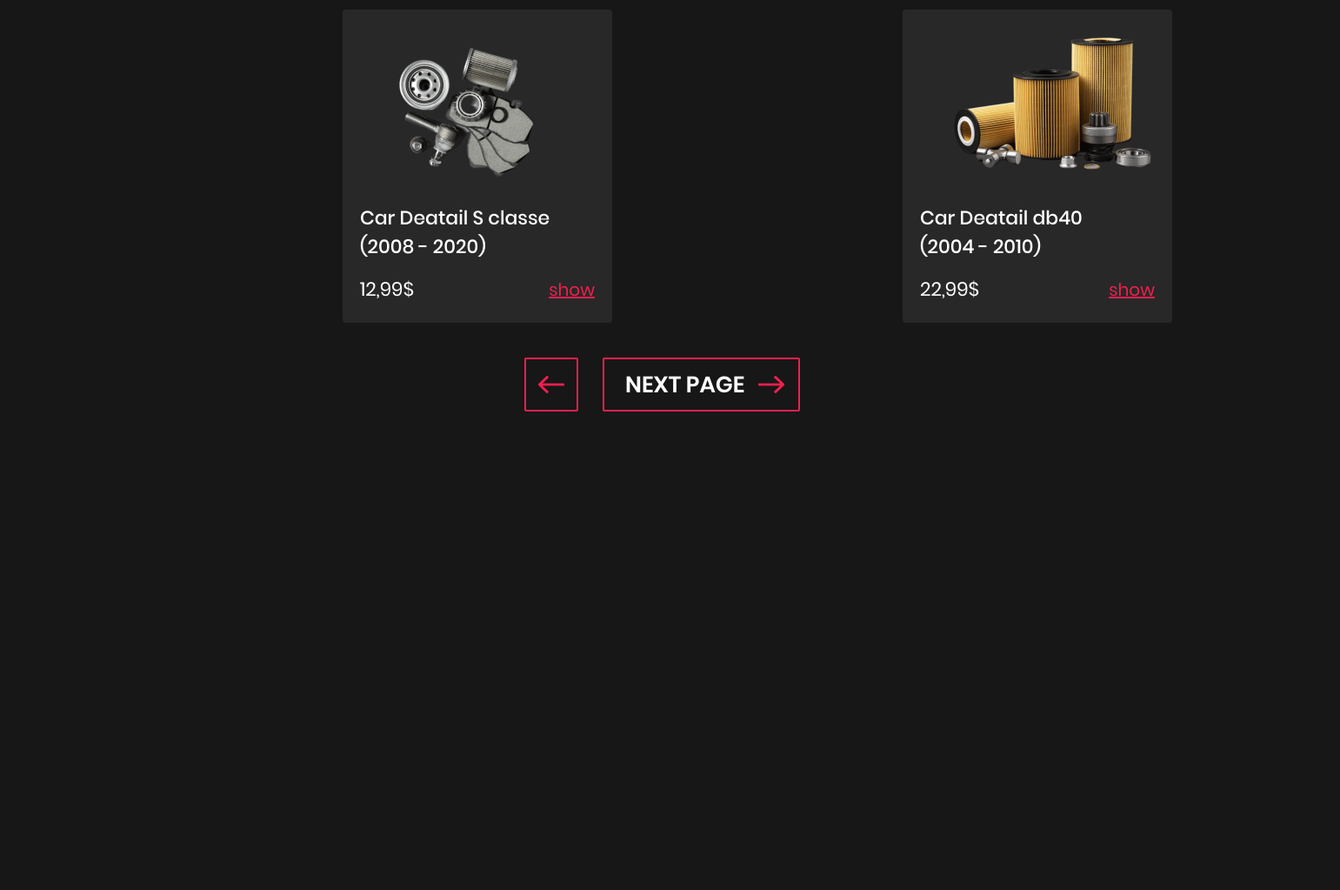
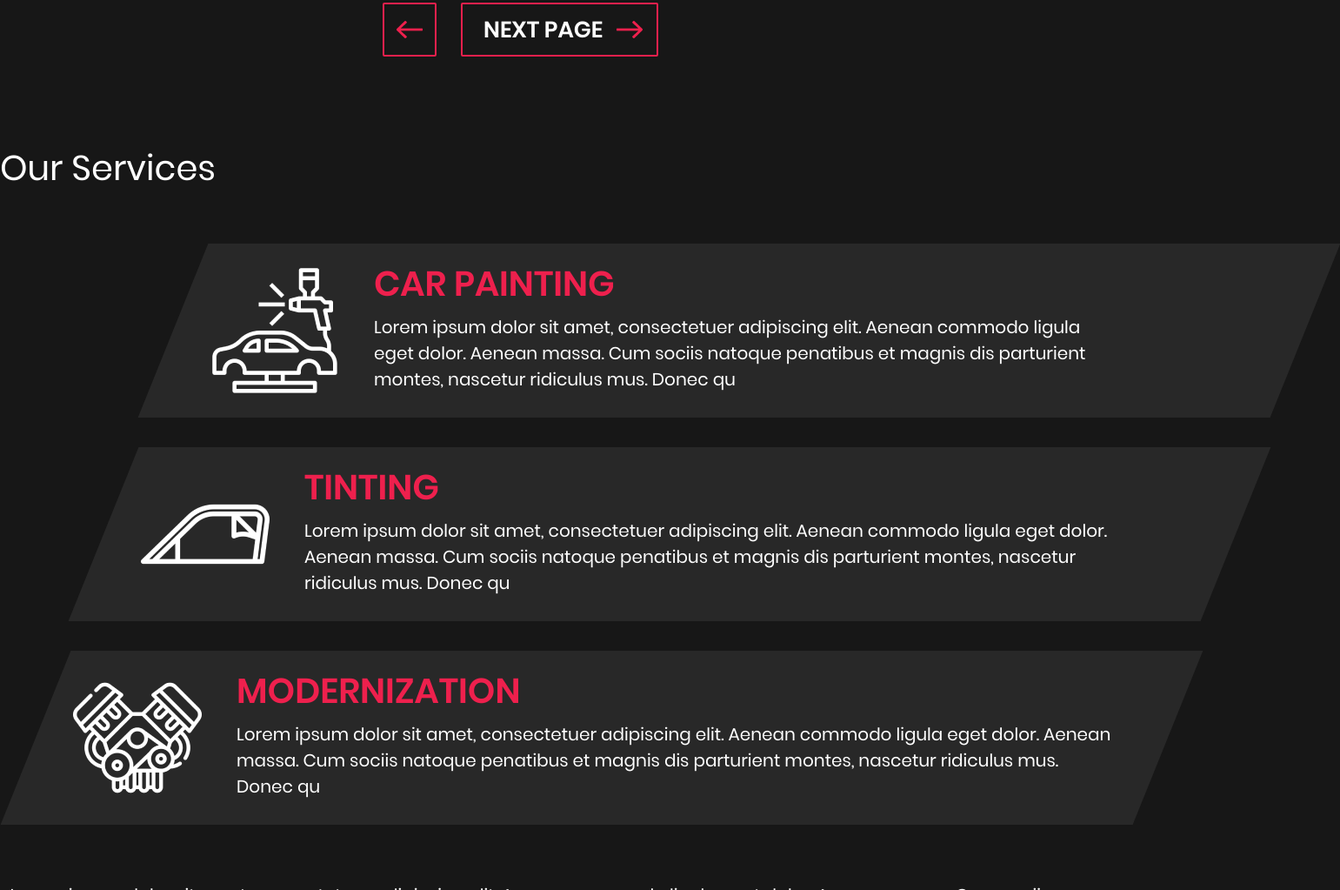
Before and after one commit to Kovach2/AutoTun-SIte, a plain HTML site: page index.html in a window 1280 px wide. Shown: the part 1777-2800 px from the top of the page at 87% size, 1541 px wide, since content can reach past the window. Before the commit the page ends 2250 px from the top, so only its background shows below. Drawn offline with Linux system fonts and the light colour scheme.

Commit message:
services

```diff
--- a/assets/css/style.css
+++ b/assets/css/style.css
@@ -7,7 +7,14 @@ body {
 }
 
 .container {
-    padding-left: 326px;
+    width: 100%;
+    max-width: 1595px;
+    margin-left: auto;
+}
+
+.title {
+    font-weight: 600;
+    font-size: 40px;
 }
 
 /* SideBar */
@@ -95,8 +102,6 @@ body {
     position: absolute;
     top: 190px;
     right: 56px;
-    /* margin-top: 190px;
-    margin-right: 56px; */
 }
 
 .intro_rect--bg {
@@ -181,10 +186,6 @@ body {
     font-size: 50px;
     text-align: center;
     color: #EE204D;
-}
-
-.products {
-    height: 1080px;
 }
 
 .products__title {
@@ -297,7 +298,7 @@ body {
     max-width: 400px;
     display: flex;
     gap: 28px;
-    margin: 0 auto;
+    margin: 0 auto 37px auto;
 }
 
 .slider__button {
@@ -322,6 +323,90 @@ body {
     font-size: 26px;
 }
 
-.slider__button.next img{
+.slider__button.next img {
     display: inline-block;
 }
+
+/* Services */
+.title.serv {
+    font-weight: 400;
+    margin-top: 108px;
+}
+
+.services__items {
+    margin-top: 93px;
+}
+
+.services__item {
+    position: relative;
+    display: flex;
+    z-index: 1;
+    gap: 40px;
+    margin-bottom: 86px;
+}
+
+.services__item::before {
+    content: "";
+    display: block;
+    position: absolute;
+    top: -26px;
+    left: -43px;
+    z-index: -1;
+    width: 1302px;
+    height: 200px;
+    background: #282828;
+    transform: skew(158deg);
+}
+
+.services__item.painting {
+    margin-left: 242px;
+}
+
+.services__item.tinting {
+    margin-left: 162px;
+}
+
+.services__item.modernization {
+    margin-left: 84px;
+}
+
+.services__item--img {}
+
+.services__item--desc {}
+
+.services__item--title {
+    font-weight: 600;
+    font-size: 40px;
+    text-transform: uppercase;
+    color: #EE204D;
+}
+
+.services__item--text {
+    width: 100%;
+    max-width: 1010px;
+    font-size: 20px;
+    line-height: 30px;
+    margin-top: 15px;
+}
+
+.services__button {
+    border: 2px solid #EE204D;
+    border-radius: 2px;
+    width: 460px;
+    height: 62px;
+    display: flex;
+    align-items: center;
+    justify-content: center;
+    margin: 0 auto;
+    font-weight: 600;
+    font-size: 26px;
+    text-transform: uppercase;
+    margin: 0 0 47px 539px;
+}
+
+.services__descr {
+    text-align: center;
+    margin: 92px 61px 31px 0;
+    font-size: 20px;
+    line-height: 30px;
+}
--- a/index.html
+++ b/index.html
@@ -206,5 +206,50 @@
             </div>
         </div>
     </div>
+    <div class="services">
+        <div class="container">
+            <div class="title serv">
+                Our Services
+            </div>
+            <div class="services__items">
+                <div class="services__item painting">
+                    <div class="services__item--img">
+                        <img src="assets/img/services1.png" alt="icon">
+                    </div>
+                    <div class="services__item--desc">
+                        <div class="services__item--title">car painting</div>
+                        <div class="services__item--text">Lorem ipsum dolor sit amet, consectetuer adipiscing elit. Aenean commodo ligula eget dolor. Aenean massa. Cum sociis natoque penatibus et magnis dis parturient montes, nascetur ridiculus mus. Donec qu</div>
+                    </div>
+                </div>
+                <div class="services__item tinting">
+                    <div class="services__item--img">
+                        <img src="assets/img/services2.png" alt="icon">
+                    </div>
+                    <div class="services__item--desc">
+                        <div class="services__item--title">TINTING</div>
+                        <div class="services__item--text">Lorem ipsum dolor sit amet, consectetuer adipiscing elit. Aenean commodo ligula eget dolor. Aenean massa. Cum sociis natoque penatibus et magnis dis parturient montes, nascetur ridiculus mus. Donec qu</div>
+                    </div>
+                </div>
+                <div class="services__item modernization">
+                    <div class="services__item--img">
+                        <img src="assets/img/services3.png" alt="icon">
+                    </div>
+                    <div class="services__item--desc">
+                        <div class="services__item--title">MODERNIZATION</div>
+                        <div class="services__item--text">Lorem ipsum dolor sit amet, consectetuer adipiscing elit. Aenean commodo ligula eget dolor. Aenean massa. Cum sociis natoque penatibus et magnis dis parturient montes, nascetur ridiculus mus. Donec qu</div>
+                    </div>
+                </div>
+            </div>
+            <div class="services__order">
+                <div class="services__descr">
+                    Lorem ipsum dolor sit amet, consectetuer adipiscing elit. Aenean commodo ligula eget dolor. Aenean massa. Cum sociis natoque penatibus
+                </div>
+                <div class="services__button">
+                    Order a consultation
+                </div>
+            </div>
+
+        </div>
+    </div>
 </body>
 </html>
```
Also changed, not shown: assets/img/services1.png (added), assets/img/services2.png (added), assets/img/services3.png (added).
